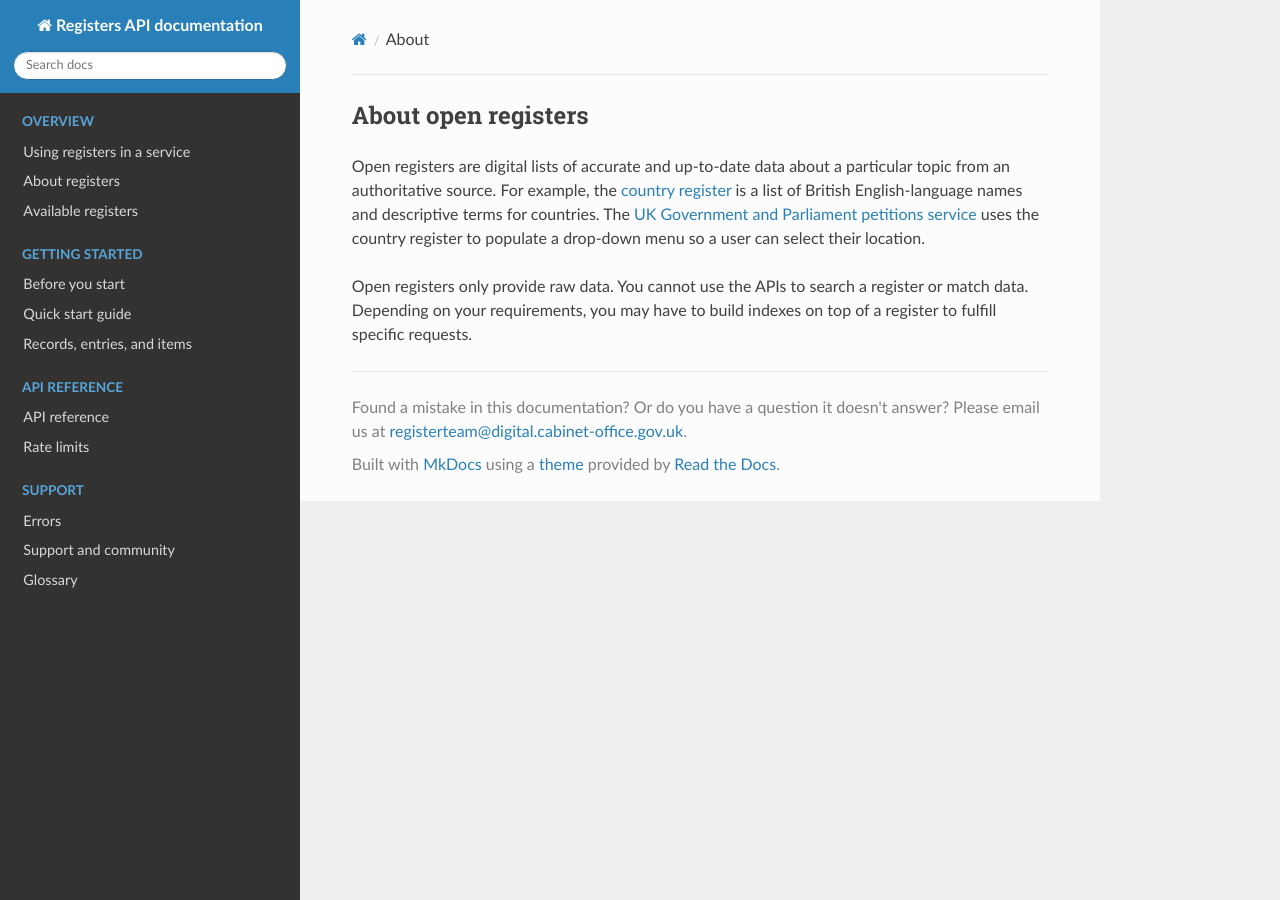
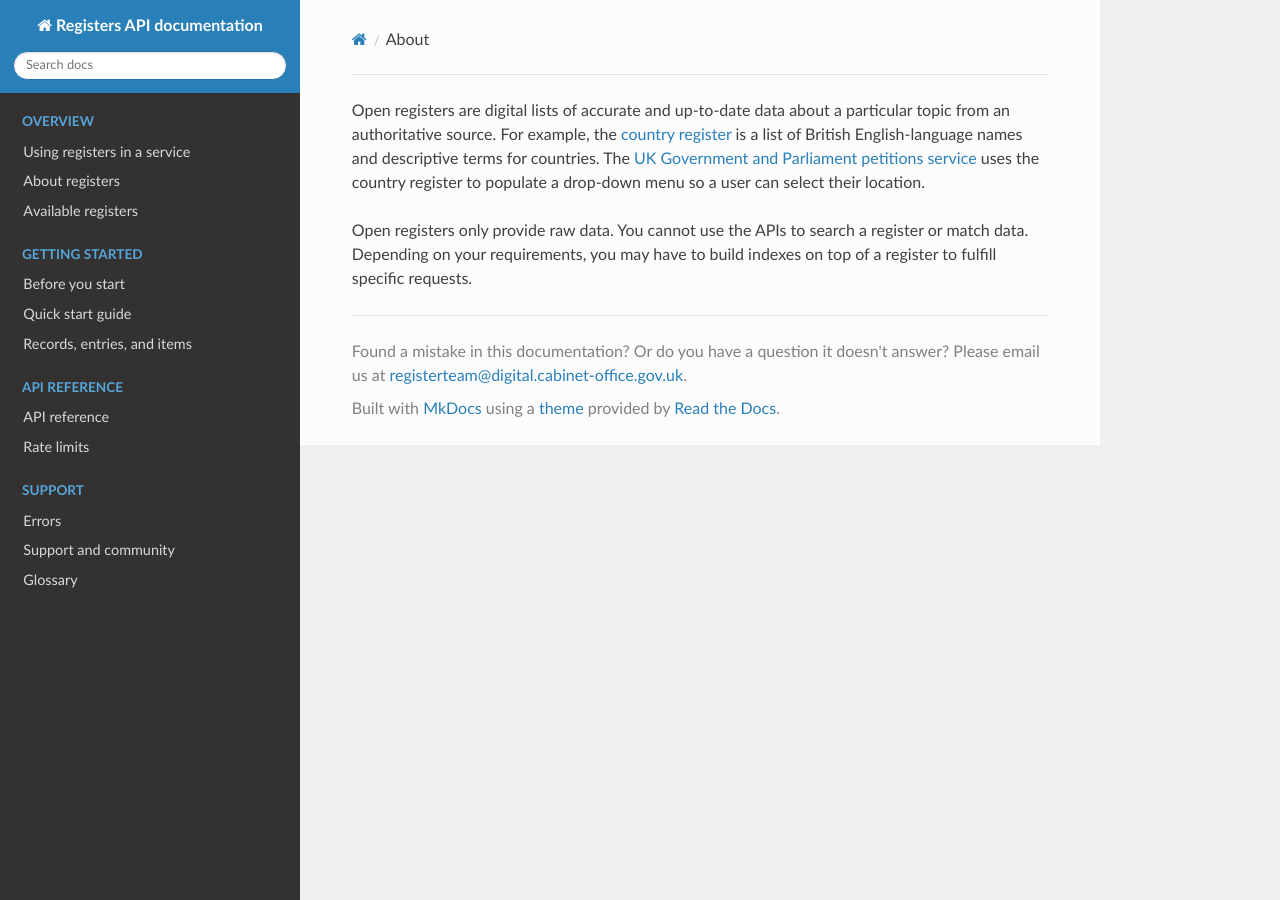
Before and after one commit to J-Lambo/J-Lambo.github.io-open-registers-tech-docs, an MkDocs documentation site: the page built from docs/about_registers/about.md, in a window 1280 px wide. Built offline with MkDocs 1.6.1, drawn with Linux system fonts in a browser that asks for light colours; nearby versions of some CDN libraries; old or Windows-style settings are respelled for this version of MkDocs.

Commit message:
Remove title

```diff
--- a/docs/about_registers/about.md
+++ b/docs/about_registers/about.md
@@ -1,5 +1,3 @@
-## About open registers
-
 Open registers are digital lists of accurate and up-to-date data about a particular topic from an authoritative source. For example, the [country register](https://country.register.gov.uk/) is a list of British English-language names and descriptive terms for countries. The [UK Government and Parliament petitions service](https://petition.parliament.uk/) uses the country register to populate a drop-down menu so a user can select their location.
 
 Open registers only provide raw data. You cannot use the APIs to search a register or match data. Depending on your requirements, you may have to build indexes on top of a register to fulfill specific requests.
```
